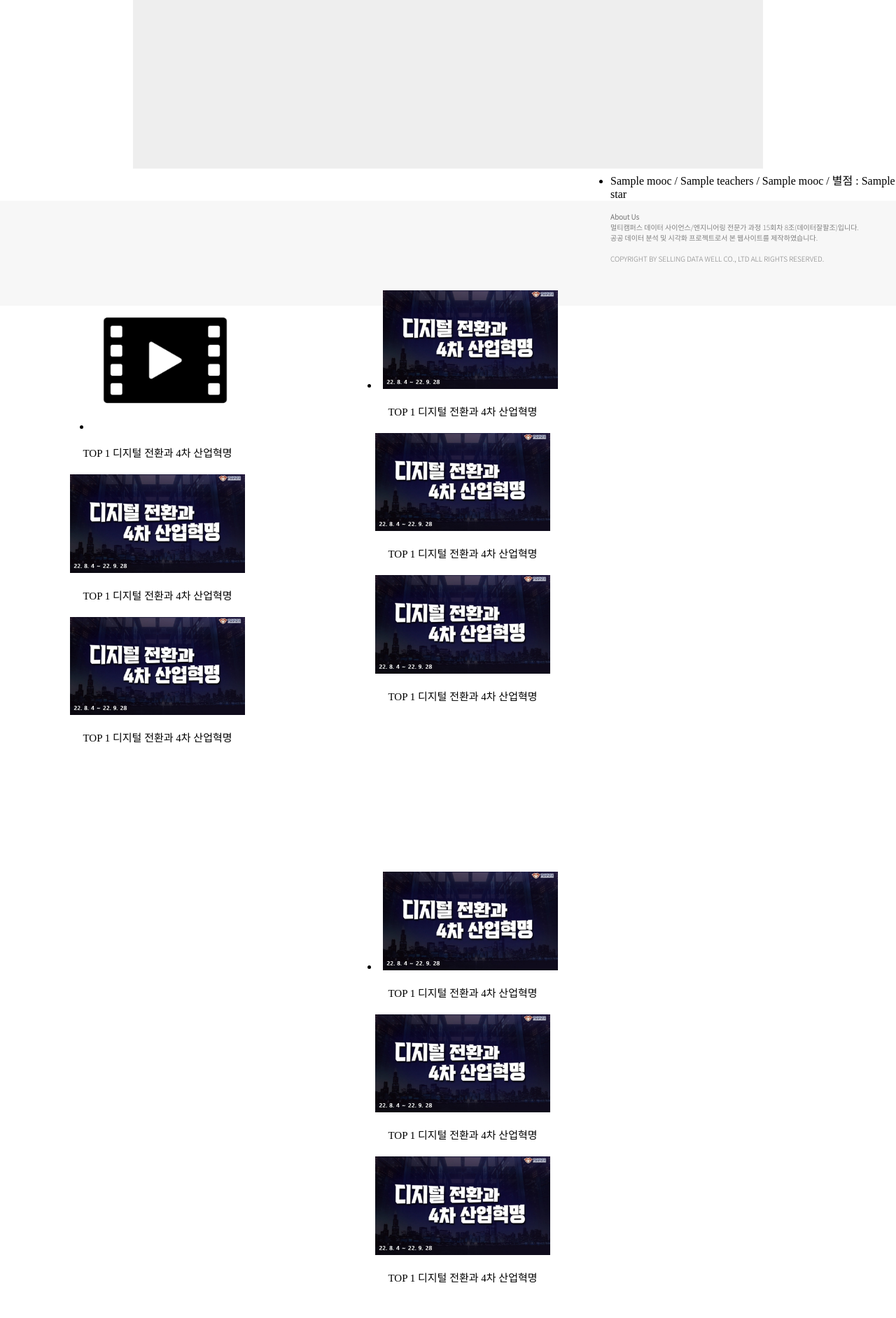
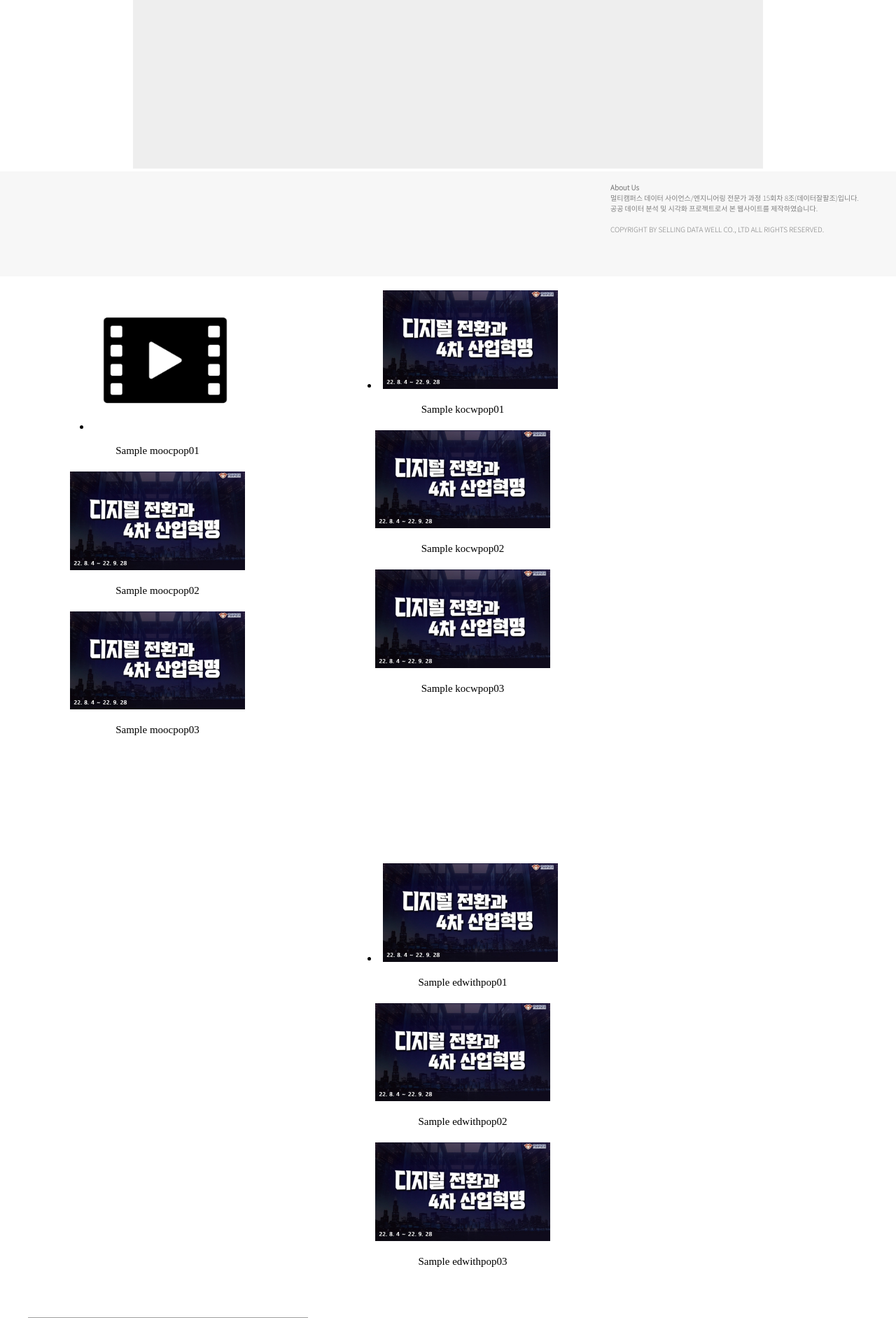
Before and after one commit to SeongminLee812/project_web, a Django app: template templates/project_index.html in a window 1280 px wide. Shown: the part 1199-3083 px from the top of the page at 70% size. Run offline with Django 3.2, Linux system fonts and the light colour scheme; the template is opened without the code that fills it: most values are stand-ins (such as "Sample title", 1, 10 or a date in 2020); some web fonts are replaced; grey boxes are pictures that could not be loaded.

Commit message:
index페이지에서 강의 top3 보여주기

```diff
--- a/templates/project_index.html
+++ b/templates/project_index.html
@@ -163,31 +163,31 @@
                </span>
 
                <li>
-                   <a href="http://www.kmooc.kr/courses/course-v1:KHUk+SW_KH003+2022_T1_1/about">
+                   <a href="http://www.kmooc.kr/courses/{{ moocpop01.course_id }}/about">
                        <img src="{% static 'image/test04.png' %}" width="200px" height="auto">
                        <p style="font-size: 15px; color: black; font-family: 'IBM Plex Sans KR'";>
                            <br>
-                           TOP 1 디지털 전환과 4차 산업혁명
+                           {{ moocpop01.name }}
                            <br>
                            ㅤ
                        </p>
                    </a>
 
-                   <a href="http://www.kmooc.kr/courses/course-v1:KHUk+SW_KH003+2022_T1_1/about">
+                   <a href="http://www.kmooc.kr/courses/{{ moocpop02.course_id }}/about">
                        <img src="{% static 'image/test01.jpg' %}" width="250px" height="auto">
                        <p style="font-size: 15px; color: black; font-family: 'IBM Plex Sans KR'";>
                            <br>
-                           TOP 1 디지털 전환과 4차 산업혁명
+                           {{ moocpop02.name }}
                            <br>
                            ㅤ
                        </p>
                    </a>
 
-                   <a href="http://www.kmooc.kr/courses/course-v1:KHUk+SW_KH003+2022_T1_1/about">
+                   <a href="http://www.kmooc.kr/courses/{{ moocpop03.course_id }}/about">
                        <img src="{% static 'image/test01.jpg' %}" width="250px" height="auto">
                        <p style="font-size: 15px; color: black; font-family: 'IBM Plex Sans KR'";>
                            <br>
-                           TOP 1 디지털 전환과 4차 산업혁명
+                           {{ moocpop03.name }}
                            <br>
                            ㅤ
                        </p>
@@ -203,31 +203,31 @@
                </span>
 
                <li>
-                   <a href="http://www.kmooc.kr/courses/course-v1:KHUk+SW_KH003+2022_T1_1/about">
+                   <a href="{{ kocwpop01.course_url }}">
                        <img src="{% static 'image/test01.jpg' %}" width="250px" height="auto">
                        <p style="font-size: 15px; color: black; font-family: 'IBM Plex Sans KR'";>
                            <br>
-                           TOP 1 디지털 전환과 4차 산업혁명
+                           {{ kocwpop01.course_title }}
                            <br>
                            ㅤ
                        </p>
                    </a>
 
-                   <a href="http://www.kmooc.kr/courses/course-v1:KHUk+SW_KH003+2022_T1_1/about">
+                   <a href="{{ kocwpop02.course_url }}">
                        <img src="{% static 'image/test01.jpg' %}" width="250px" height="auto">
                        <p style="font-size: 15px; color: black; font-family: 'IBM Plex Sans KR'";>
                            <br>
-                           TOP 1 디지털 전환과 4차 산업혁명
+                           {{ kocwpop02.course_title }}
                            <br>
                            ㅤ
                        </p>
                    </a>
 
-                   <a href="http://www.kmooc.kr/courses/course-v1:KHUk+SW_KH003+2022_T1_1/about">
+                   <a href="{{ kocwpop03.course_url }}">
                        <img src="{% static 'image/test01.jpg' %}" width="250px" height="auto">
                        <p style="font-size: 15px; color: black; font-family: 'IBM Plex Sans KR'";>
                            <br>
-                           TOP 1 디지털 전환과 4차 산업혁명
+                           {{ kocwpop03.course_title }}
                            <br>
                            ㅤ
                        </p>
@@ -243,31 +243,31 @@
                </span>
 
                <li>
-                   <a href="http://www.kmooc.kr/courses/course-v1:KHUk+SW_KH003+2022_T1_1/about">
+                   <a href="{{ edwithpop01.href }}">
                        <img src="{% static 'image/test01.jpg' %}" width="250px" height="auto">
                        <p style="font-size: 15px; color: black; font-family: 'IBM Plex Sans KR'";>
                            <br>
-                           TOP 1 디지털 전환과 4차 산업혁명
+                           {{ edwithpop01.title }}
                            <br>
                            ㅤ
                        </p>
                    </a>
 
-                   <a href="http://www.kmooc.kr/courses/course-v1:KHUk+SW_KH003+2022_T1_1/about">
+                   <a href="{{ edwithpop02.href }}">
                        <img src="{% static 'image/test01.jpg' %}" width="250px" height="auto">
                        <p style="font-size: 15px; color: black; font-family: 'IBM Plex Sans KR'";>
                            <br>
-                           TOP 1 디지털 전환과 4차 산업혁명
+                           {{ edwithpop02.title }}
                            <br>
                            ㅤ
                        </p>
                    </a>
 
-                   <a href="http://www.kmooc.kr/courses/course-v1:KHUk+SW_KH003+2022_T1_1/about">
+                   <a href="{{ edwithpop03.href }}">
                        <img src="{% static 'image/test01.jpg' %}" width="250px" height="auto">
                        <p style="font-size: 15px; color: black; font-family: 'IBM Plex Sans KR'";>
                            <br>
-                           TOP 1 디지털 전환과 4차 산업혁명
+                           {{ edwithpop03.title }}
                            <br>
                            ㅤ
                        </p>
@@ -278,17 +278,40 @@
         </div>
     </div>
 
-        <div>
-            <ul class="course_list">
-                {% for MoocAll in MoocAllList%}
-                <li>
-                    <a href="http://www.kmooc.kr/courses/{{ MoocAll.course_id }}/about" target="_blank">
-                    {{ MoocAll.name }} / {{ MoocAll.teachers }} / {{ MoocAll.org_name }} / 별점 : {{ MoocAll.star }}
-                    </a>
-                </li>
-                 {% endfor %}
-            </ul>
-        </div>
+{#        <div>#}
+{#            <ul class="course_list">#}
+{#                {% for MoocAll in MoocAllList%}#}
+{#                <li>#}
+{#                    <a href="http://www.kmooc.kr/courses/{{ MoocAll.course_id }}/about" target="_blank">#}
+{#                    {{ MoocAll.name }} / {{ MoocAll.teachers }} / {{ MoocAll.org_name }} / 별점 : {{ MoocAll.star }}#}
+{#                    </a>#}
+{#                </li>#}
+{#                 {% endfor %}#}
+{#            </ul>#}
+{#        </div>#}
+{#        <div>#}
+{#        <ul class="course_list">#}
+{#            {% for KocwAll in KocwAllList%}#}
+{#            <li>#}
+{#                <a href="{{ KocwAll.course_url }}" target="_blank">#}
+{#                {{ KocwAll.course_title }} / {{ KocwAll.lecturer }} / {{ KocwAll.provider }} / 조회수 : {{ KocwAll.view_count }}#}
+{#                </a>#}
+{#            </li>#}
+{#            {% endfor %}#}
+{#        </ul>#}
+{#        </div>#}
+{##}
+{#         <div>#}
+{#           <ul class="course_list">#}
+{#             {% for EdwithAll in EdwithAllList %}#}
+{#               <li>#}
+{#                <a href="{{ EdwithAll.href }}" >#}
+{#                {{ EdwithAll.title }} / {{ EdwithAll.lecturer }} / {{ EdwithAll.org }} / 운영기간 : {{ EdwithAll.date }} / 수강생수 : {{ EdwithAll.student_num }}#}
+{#                </a>#}
+{#                </li>#}
+{#            {% endfor %}#}
+{#            </ul>#}
+{#        </div>#}
 
     <div id="footer" style="display: block;">
         <p id="innerfooter">
```
Also changed, not shown: project_web/views.py (+6 -1 lines).
